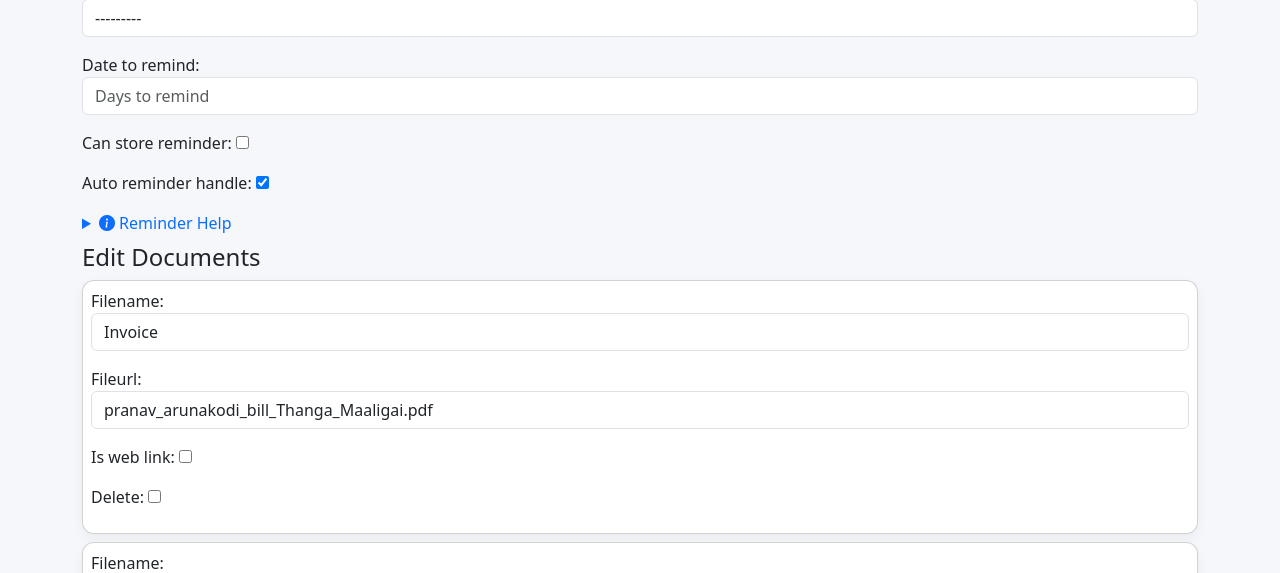
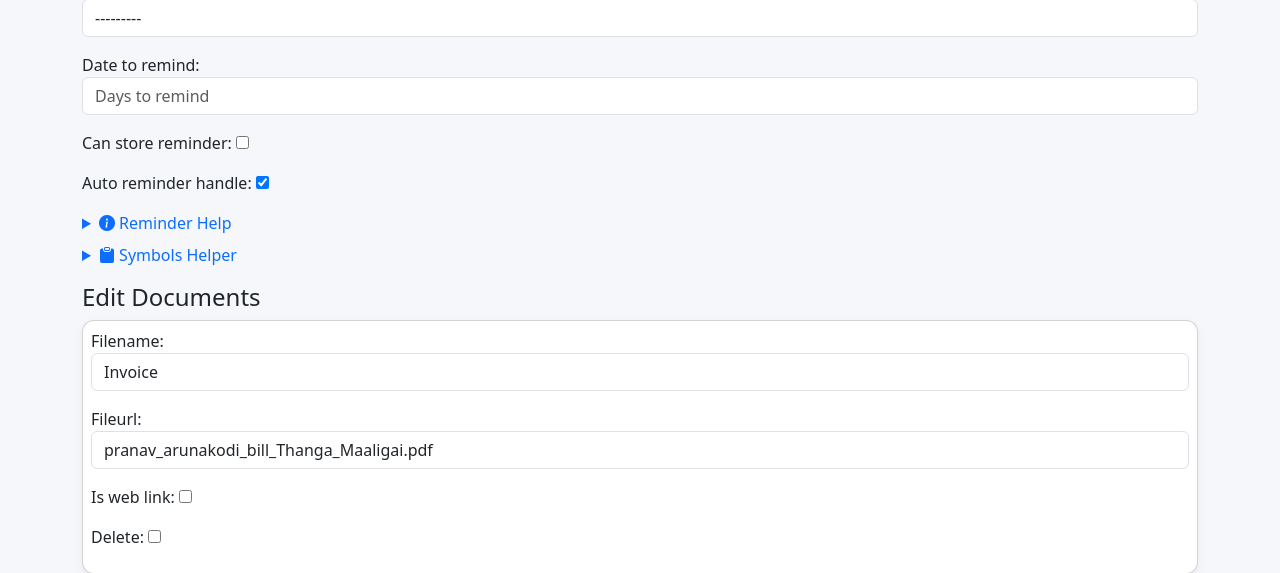
Before and after one commit to bhadrinath95/worktracker, a Django app: page /update/9/edit/ in a window 1280 px wide. Shown: the part 849-1422 px from the top of the page. Run offline with Django 5.2, Linux system fonts and the light colour scheme; a user stored in the database is signed in; data comes from the database, SQL or seed files in the repository; both versions use the stored data as it was after the commit; some libraries are stand-ins or nearby versions.

Commit message:
Initial commit

```diff
--- /dev/null
+++ b/static/js/symbols.js
@@ -0,0 +1,16 @@
+document.querySelectorAll(".symbol-btn").forEach(btn => {
+    btn.addEventListener("click", function (e) {
+        e.preventDefault();
+
+        const symbol = this.textContent.trim();
+
+        navigator.clipboard.writeText(symbol).then(() => {
+            document.getElementById("copy-message").textContent =
+                `"${symbol}" copied!`;
+
+            setTimeout(() => {
+                document.getElementById("copy-message").textContent = "";
+            }, 1500);
+        });
+    });
+});
--- a/templates/tracker/update_form.html
+++ b/templates/tracker/update_form.html
@@ -21,6 +21,22 @@
     </div>
   </details>
 
+  <details class="mb-3">
+    <summary class="text-primary">
+        <i class="bi bi-clipboard-fill"></i> Symbols Helper
+    </summary>
+
+    <div class="mt-2 d-flex flex-wrap gap-2">
+        {% for symbol in symbols %}
+            <button type="button" class="symbol-btn">
+              {{ symbol.symbol }}
+          </button>
+        {% endfor %}
+    </div>
+
+    <small id="copy-message" class="text-success"></small>
+  </details>
+
 
   <h4>Edit Documents</h4>
   <div id="formset">
@@ -42,4 +58,5 @@
 {% block static %}
 <script src="{% static 'js/update.js' %}"></script>
 <script src="{% static 'js/template.js' %}"></script>
+<script src="{% static 'js/symbols.js' %}"></script>
 {% endblock %}
--- a/tracker/admin.py
+++ b/tracker/admin.py
@@ -1,5 +1,5 @@
 from django.contrib import admin
-from .models import Task, Update, TaskType, LifePrincipleTopic, LifePrinciple, Document, UpdateTemplate, FileType, Prayer, Notification
+from .models import Task, Update, TaskType, LifePrincipleTopic, LifePrinciple, Document, UpdateTemplate, FileType, Prayer, Notification, Symbol
 
 
 class LifePrincipleTopicAdmin(admin.ModelAdmin):
@@ -39,3 +39,4 @@ admin.site.register(Document, DocumentAdmin)
 admin.site.register(UpdateTemplate)
 admin.site.register(Prayer)
 admin.site.register(Notification, NotificationAdmin)
+admin.site.register(Symbol)
--- a/tracker/models.py
+++ b/tracker/models.py
@@ -260,3 +260,11 @@ class Notification(models.Model):
             not self.is_completed and
             start_date <= today <= self.date
         )
+
+class Symbol(models.Model):
+    symbol = models.CharField(max_length=10)
+    name = models.CharField(max_length=100, blank=True)
+    is_active = models.BooleanField(default=True)
+
+    def __str__(self):
+        return self.symbol
--- a/tracker/views.py
+++ b/tracker/views.py
@@ -6,7 +6,7 @@ from django.views.generic import (
 )
 from django.urls import reverse_lazy, reverse
 from django.db.models import F, Q
-from .models import Task, Update, TaskType, LifePrinciple, Document, LifePrincipleTopic, Prayer, Todo
+from .models import Task, Update, TaskType, LifePrinciple, Document, LifePrincipleTopic, Prayer, Todo, Symbol
 from .forms import TaskForm, UpdateForm, DocumentFormSet, TaskFromTemplateForm, MultipleUpdateForm, TodoForm
 from django.contrib import messages
 from django.contrib.auth.mixins import LoginRequiredMixin
@@ -374,6 +374,8 @@ class UpdateListView(LoginRequiredMixin, View):
         form = MultipleUpdateForm()
         formset = DocumentFormSet(queryset=Document.objects.none())
 
+        symbols = Symbol.objects.filter(is_active=True)
+
         return render(request, 'tracker/update_list.html', {
             'task': task,
             'checkbox_updates': checkbox_updates,
@@ -383,6 +385,7 @@ class UpdateListView(LoginRequiredMixin, View):
             'normal_updates_count': normal_updates_count,
             'form': form,
             'formset': formset,
+            'symbols': symbols
         })
 
     def post(self, request, task_id):
@@ -448,11 +451,14 @@ class UpdateListView(LoginRequiredMixin, View):
             return redirect('tracker:update_list', task_id=task_id)
 
         updates = task.updates.order_by('-date')
+        symbols = Symbol.objects.filter(is_active=True)
+
         return render(request, 'tracker/update_list.html', {
             'task': task,
             'updates': updates,
             'form': form,
             'formset': formset,
+            'symbols': symbols
         })
 
     def dispatch(self, request, *args, **kwargs):
@@ -602,10 +608,13 @@ class UpdateEditView(LoginRequiredMixin, View):
         update = get_object_or_404(Update, pk=pk)
         form = UpdateForm(instance=update)
         formset = DocumentFormSet(queryset=update.documents.all())
+        symbols = Symbol.objects.filter(is_active=True)
+
         return render(request, 'tracker/update_form.html', {
             'form': form,
             'formset': formset,
             'update': update,
+            'symbols': symbols
         })
 
     def post(self, request, pk):
@@ -625,10 +634,13 @@ class UpdateEditView(LoginRequiredMixin, View):
                         doc.save()
             return redirect('tracker:update_list', task_id=update.task.id)
 
+        symbols = Symbol.objects.filter(is_active=True)
+
         return render(request, 'tracker/update_form.html', {
             'form': form,
             'formset': formset,
             'update': update,
+            'symbols': symbols
         })
 
 
```
Also changed, not shown: templates/tracker/update_list.html (+18 -1 lines), db.sqlite3, tracker/migrations/0082_symbol_alter_task_started_date_and_more.py (added), tracker/migrations/0083_alter_symbol_options_remove_symbol_display_order_and_more.py (added).
